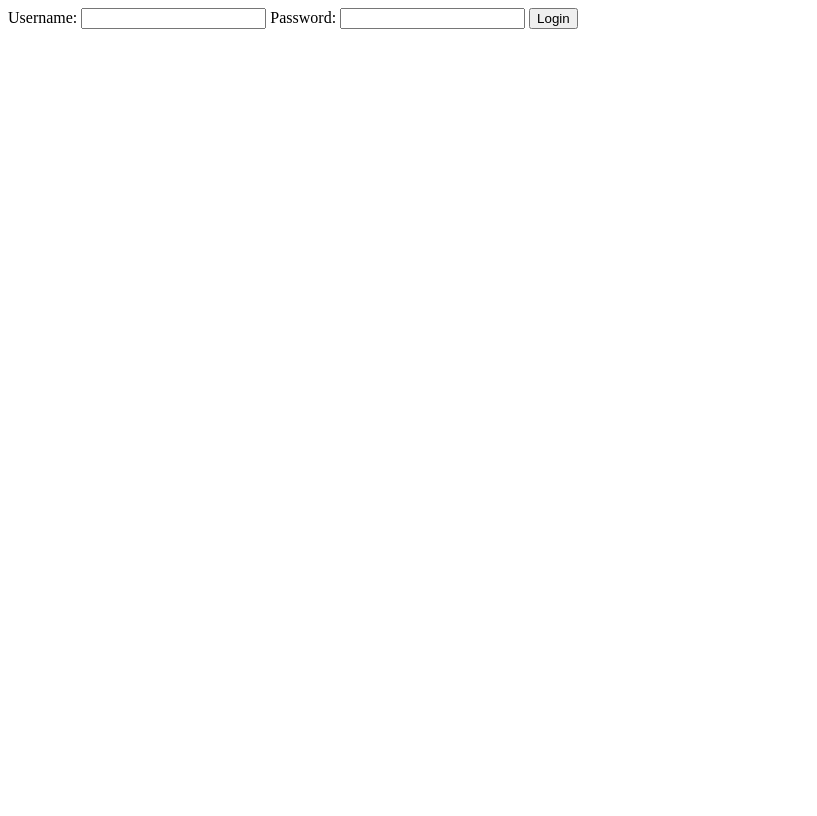
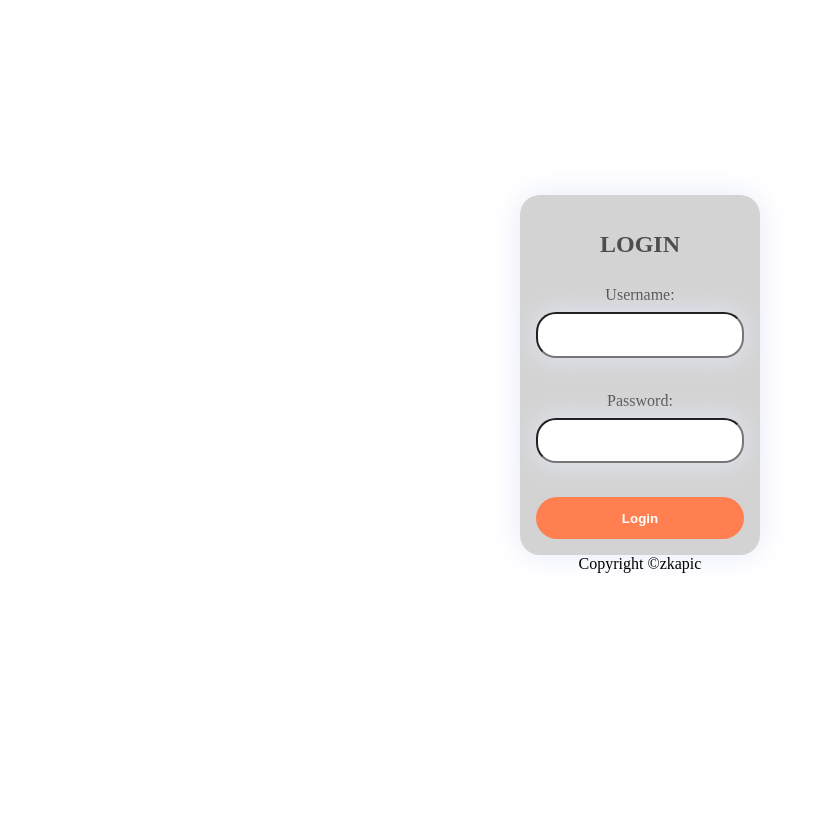
Before and after one commit to zkapic/catering, a Django app: page /login/ in a window 1280 px wide. Shown: the whole page, without its empty margins (0-817 px from the left). Before the commit the page ends 29 px from the top, so only its background shows below. Run offline with Django 4.2, Linux system fonts and the light colour scheme.

Commit message:
Modify login

```diff
--- a/templates/login.html
+++ b/templates/login.html
@@ -1,8 +1,73 @@
-<form method="POST" action="{% url 'login' %}">
-    {% csrf_token %}
-    <label for="id_username">Username:</label>
-    <input type="text" id="id_username" name="username" required>
-    <label for="id_password">Password:</label>
-    <input type="password" id="id_password" name="password" required>
-    <button type="submit">Login</button>
-</form>
+<!DOCTYPE html>
+<html lang="en">
+<head>
+    <meta charset="UTF-8">
+    <meta name="viewport" content="width=device-width, initial-scale=1.0">
+    <title>Login</title>
+</head>
+<style>
+    body {
+	user-select: none;
+	overflow-y: hidden;
+	display: flex;
+	justify-content: center;
+	align-items: center;
+    text-align: center;
+	background: none;
+	height: 100vh;
+}
+
+        .email {
+		background: lightgray;
+		box-shadow: 0 0 2em hsl(231deg 62% 94%);
+		padding: 1em;
+		display: flex;
+		flex-direction: column;
+		gap: 0.5em;
+		border-radius: 20px;
+		color: hsl(0deg 0% 30%);
+		margin-top: -3em;
+        }
+
+        .password {
+		background: hsl(0deg 0% 100%);
+		box-shadow: 0 0 2em hsl(231deg 62% 94%);
+		padding: 1em;
+		display: flex;
+		flex-direction: column;
+		gap: 0.5em;
+		border-radius: 20px;
+		color: hsl(0deg 0% 30%);
+        }
+
+        .login {
+		padding: 1em;
+		background: coral;
+		color: hsl(0 0 100);
+		border: none;
+		border-radius: 30px;
+		font-weight: 600;
+        cursor: pointer;
+	}
+</style>
+<body>
+    {% block content %}
+    <div>
+    <form method="POST" action="{% url 'login' %}" class="email">
+        {% csrf_token %}
+        <h2>LOGIN</h2>
+        <label for="id_username">Username:</label>
+        <input type="text" id="id_username" name="username" class="password" required>
+        <br>
+        <label for="id_password">Password:</label>
+        <input type="password" id="id_password" name="password" class="password" required>
+        <br>
+        <button type="submit" class="login">Login</button>
+    </form>
+    <div>
+        Copyright &copy;zkapic
+    </div>
+</div>
+{% endblock %}
+</body>
+</html>
--- a/users/views.py
+++ b/users/views.py
@@ -3,4 +3,4 @@ from django.http import HttpResponse
 
 # Create your views here
 def index(request):
-    return HttpResponse("Hello, world. You're at the polls index.")
+    return HttpResponse("Hello")
```
